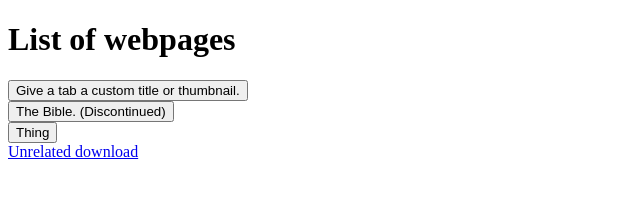
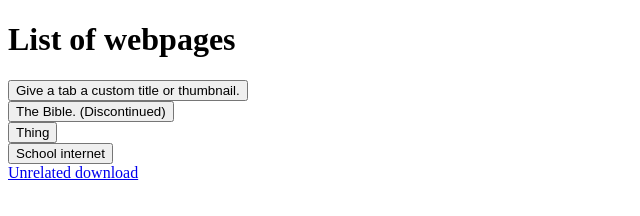
Before and after one commit to JamesButBetter/jamesbutbetter.github.io, a plain HTML site: page index.html in a window 1280 px wide. Shown: the whole page, without its empty margins (0-640 px from the left). Drawn offline with Linux system fonts and the light colour scheme.

Commit message:
Update index.html

```diff
--- a/index.html
+++ b/index.html
@@ -9,6 +9,8 @@
         <button type="button" onClick="location.href='bible'">The Bible. (Discontinued)</button>
             <br>
         <button type="button" onClick="location.href='example'">Thing</button> <!--(TeleportHQ example code)-->
+        <br>
+        <button type="button" onClick="location.href='internet'">School internet</button>
             <br>
         <a href="jamestest.gcode">Unrelated download</a>
     </body>
```
